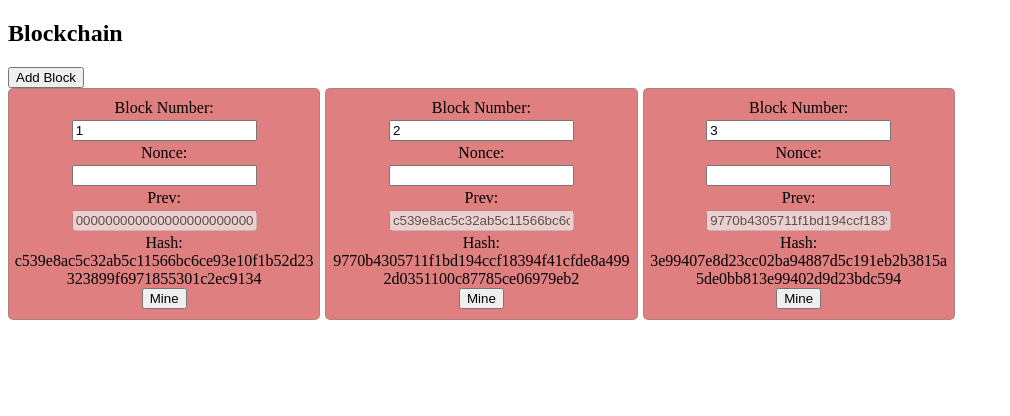
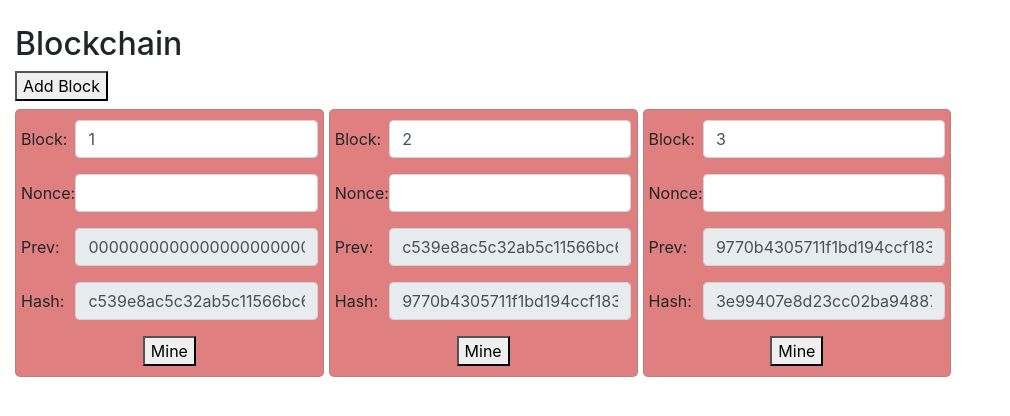
Before and after one commit to Gherrer1/blockchain-demo-clone, a React app: page / in a window 1280 px wide. Shown: the top 416 px of the page, without its empty margins (0-1010 px from the left). Built offline with nearby package versions, Linux system fonts and the light colour scheme.

Commit message:
Styled everything better

```diff
--- a/src/Components/Block.js
+++ b/src/Components/Block.js
@@ -5,17 +5,33 @@ import { changeNonce, changeBlockNum, mineBlock } from '../actionCreators';
 
 export function Block({ block, dispatch, index }) {
 	return (
-		<div className={`block ${block.hash.slice(0, 3) === '000' ? 'mined' : ''}`}>
-			Block Number:
-			<input type="text" className="blockNum" value={block.blockNum} onChange={e => dispatch(changeBlockNum(index, e.target.value))} />
-			Nonce:
-			<input type="text" className="nonce" value={block.nonce} onChange={e => dispatch(changeNonce(index, e.target.value))} />
-			Prev:
-			<input disabled type="text" className="prev" value={block.prev} />
-			Hash:
-			<div className="hash">{block.hash}</div>
+		<form className={`block ${block.hash.slice(0, 3) === '000' ? 'mined' : ''}`}>
+			<div className="form-group row">
+				<label className="col-form-label col-sm-2">Block:</label>
+				<div className="col-sm-10">
+					<input type="text" className="form-control blockNum" value={block.blockNum} onChange={e => dispatch(changeBlockNum(index, e.target.value))} />
+				</div>
+			</div>
+			<div className="form-group row">
+				<label className="col-form-label col-sm-2">Nonce:</label>
+				<div className="col-sm-10">
+					<input type="text" className="form-control nonce" value={block.nonce} onChange={e => dispatch(changeNonce(index, e.target.value))} />
+				</div>
+			</div>
+			<div className="form-group row">
+				<label className="col-form-label col-sm-2">Prev:</label>
+				<div className="col-sm-10">
+					<input disabled type="text" className="form-control prev" value={block.prev} />
+				</div>
+			</div>
+			<div className="form-group row">
+				<label className="col-form-label col-sm-2">Hash:</label>
+				<div className="col-sm-10">
+					<input disabled type="text" className="form-control hash" value={block.hash} />
+				</div>
+			</div>
 			<button type="button" className="mine-btn" onClick={() => dispatch(mineBlock(index))}>Mine</button>
-		</div>
+		</form>
 	);
 }
 Block.propTypes = {
--- a/src/Components/Blockchain.js
+++ b/src/Components/Blockchain.js
@@ -8,7 +8,7 @@ import { addBlock } from '../actionCreators';
 export function Blockchain(props) {
 	const { blocks, dispatch } = props;
 	return (
-		<div>
+		<div className="blockchain-container">
 			<h2>Blockchain</h2>
 			<button
 				type="button"
--- a/src/index.html
+++ b/src/index.html
@@ -5,6 +5,7 @@
     <meta name="viewport" content="width=device-width, initial-scale=1.0">
     <meta http-equiv="X-UA-Compatible" content="ie=edge">
     <title>Blockchain Demo</title>
+    <link rel="stylesheet" href="https://stackpath.bootstrapcdn.com/bootstrap/4.1.3/css/bootstrap.min.css" integrity="sha384-MCw98/SFnGE8fJT3GXwEOngsV7Zt27NXFoaoApmYm81iuXoPkFOJwJ8ERdknLPMO" crossorigin="anonymous">
 </head>
 <body>
     <div id="app"></div>
--- a/src/style.css
+++ b/src/style.css
@@ -2,7 +2,12 @@ body {
     box-sizing: border-box;
 }
 
+.blockchain-container {
+    margin: 25px 15px;
+}
+
 .blockchain {
+    margin-top: 8px;
     display: grid;
     grid-template-columns: repeat(4, 1fr);
     grid-column-gap: 5px;
```
Also changed, not shown: 1 other file (tests, documents, lock files or other folders).
